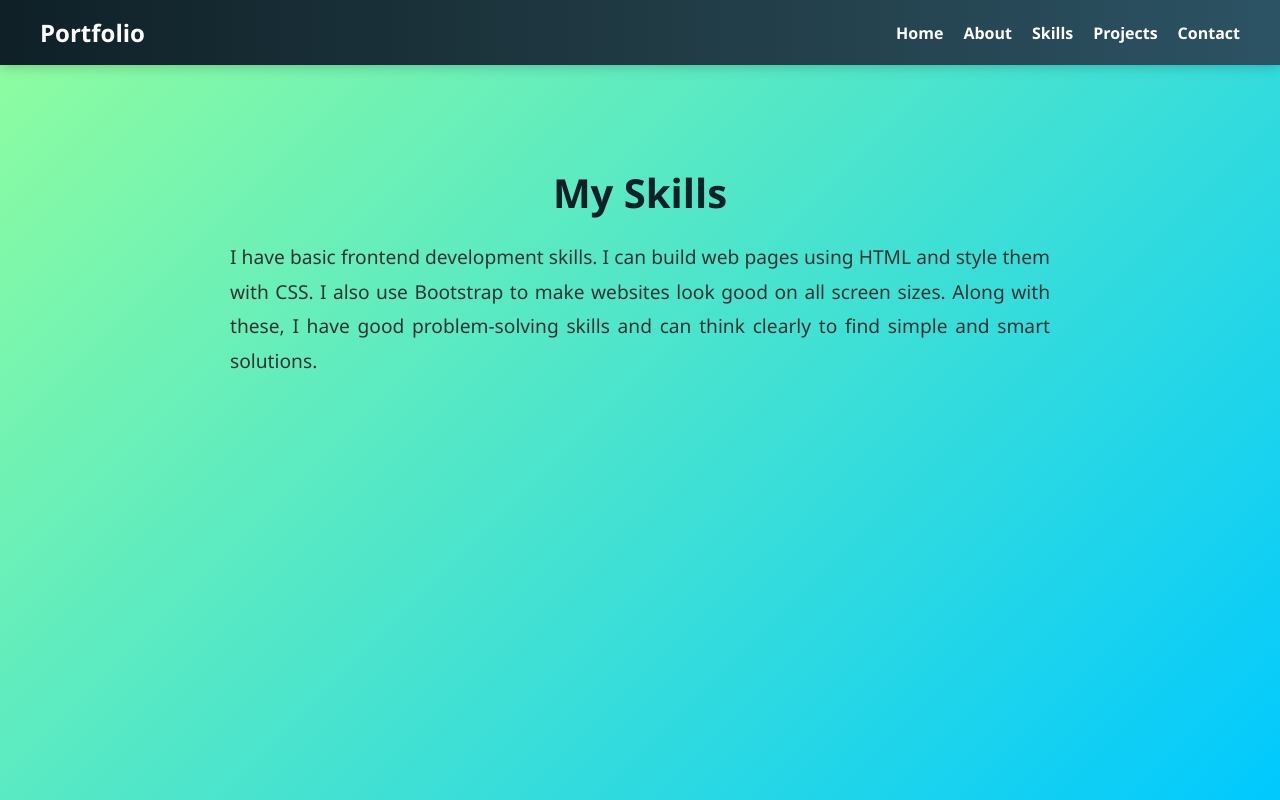
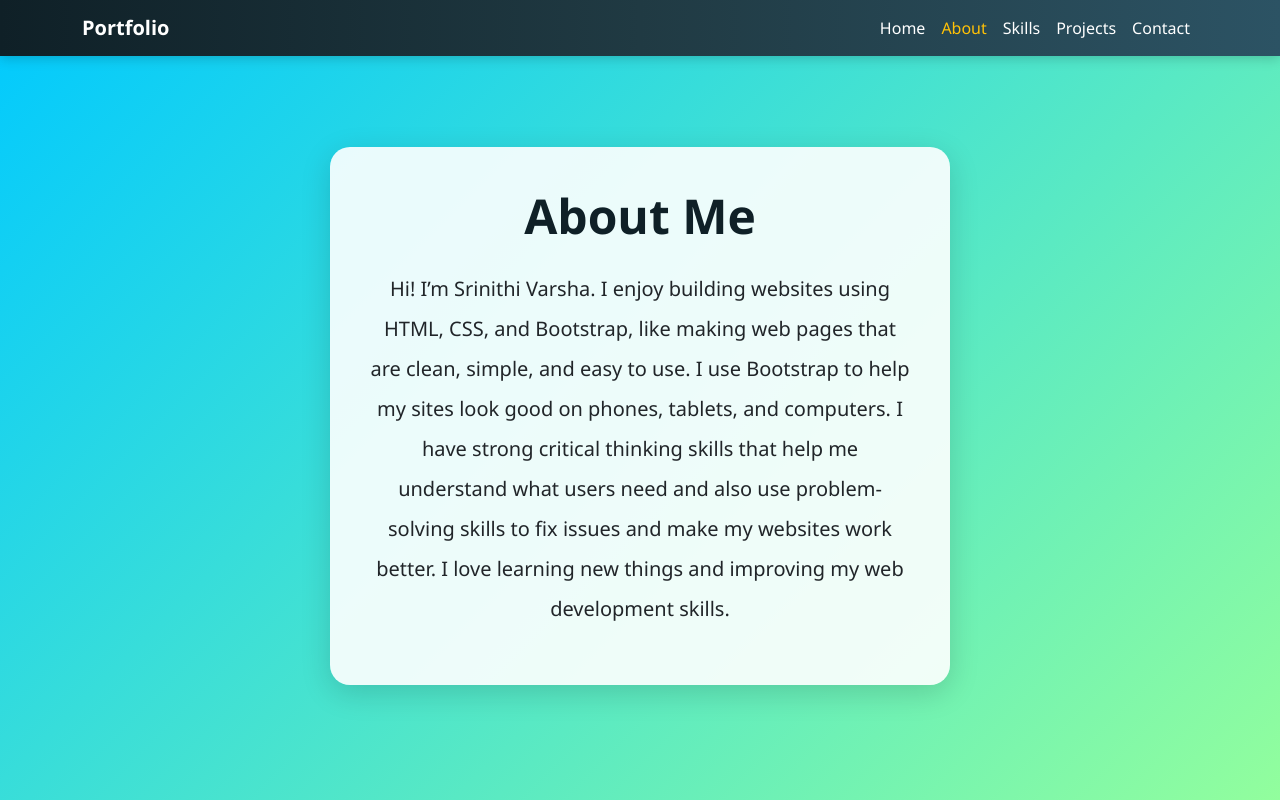
Before and after one commit to srinithivarsha/portfolio_project, a plain HTML site: page skill.html in a window 1280 px wide. Drawn offline with nearby package versions, Linux system fonts and the light colour scheme.

Commit message:
skill.html

```diff
--- a/skill.html
+++ b/skill.html
@@ -1,116 +1,64 @@
+
 <!DOCTYPE html>
 <html lang="en">
 <head>
   <meta charset="UTF-8" />
-  <meta name="viewport" content="width=device-width, initial-scale=1.0"/>
-  <title>Skills | Srinithi Varsha</title>
+  <meta name="viewport" content="width=device-width, initial-scale=1" />
+  <title>About | Srinithi Varsha</title>
+  <link href="https://cdn.jsdelivr.net/npm/bootstrap@5.3.0/dist/css/bootstrap.min.css" rel="stylesheet" />
+  <link rel="stylesheet" href="https://cdnjs.cloudflare.com/ajax/libs/font-awesome/6.5.0/css/all.min.css" />
   <style>
-    * {
-      margin: 0;
-      padding: 0;
-      box-sizing: border-box;
-    }
-
     body, html {
       height: 100%;
       font-family: 'Segoe UI', Tahoma, Geneva, Verdana, sans-serif;
-      background: linear-gradient(135deg, #92fe9d, #00c9ff);
+      background: linear-gradient(135deg, #00c9ff 0%, #92fe9d 100%);
       color: #1a1a1a;
     }
-
-    nav {
-      background: linear-gradient(to right, #0f2027, #203a43, #2c5364);
-      padding: 16px 40px;
-      display: flex;
-      justify-content: space-between;
-      align-items: center;
-      position: sticky;
-      top: 0;
-      z-index: 999;
-      box-shadow: 0 2px 12px rgba(0, 0, 0, 0.2);
+    .about-section {
+      background-color: rgba(255, 255, 255, 0.9);
+      border-radius: 20px;
+      padding: 40px;
+      box-shadow: 0 8px 30px rgba(0,0,0,0.15);
     }
-
-    .nav-left {
-      font-size: 24px;
-      font-weight: bold;
-      color: white;
-    }
-
-    .nav-right ul {
-      list-style: none;
-      display: flex;
-    }
-
-    .nav-right ul li {
-      margin-left: 20px;
-    }
-
-    .nav-right ul li a {
-      color: white;
-      text-decoration: none;
-      font-weight: 600;
-      transition: 0.3s;
-    }
-
-    .nav-right ul li a:hover {
-      color: #ffd700;
-    }
-
-    .skills-section {
-      max-width: 900px;
-      margin: 80px auto;
-      padding: 20px;
-      text-align: center;
-    }
-
-    h1 {
-      font-size: 2.5rem;
-      margin-bottom: 20px;
+    .about-section h1 {
       color: #0f2027;
     }
 
-    p.description {
-      font-size: 1.2rem;
-      color: #333;
-      line-height: 1.8;
-      text-align: justify;
-      padding: 0 20px;
-    }
 
-    @media (max-width: 600px) {
-      h1 {
-        font-size: 2rem;
-      }
-
-      p.description {
-        font-size: 1rem;
-      }
-    }
   </style>
 </head>
 <body>
 
-  <!-- Navbar -->
-  <nav>
-    <div class="nav-left">Portfolio</div>
-    <div class="nav-right">
-      <ul>
-        <li><a href="index.html">Home</a></li>
-        <li><a href="about.html">About</a></li>
-        <li><a href="skills.html">Skills</a></li>
-        <li><a href="project.html">Projects</a></li>
-        <li><a href="contact.html">Contact</a></li>
-      </ul>
+
+  <nav class="navbar navbar-expand-lg sticky-top" style="background: linear-gradient(to right, #0f2027, #203a43, #2c5364); box-shadow: 0 2px 12px rgba(0, 0, 0, 0.2);">
+    <div class="container">
+      <a class="navbar-brand text-white fw-bold" href="#">Portfolio</a>
+      <button class="navbar-toggler" type="button" data-bs-toggle="collapse" data-bs-target="#navbarNav"
+        aria-controls="navbarNav" aria-expanded="false" aria-label="Toggle navigation">
+        <span class="navbar-toggler-icon"></span>
+      </button>
+      <div class="collapse navbar-collapse justify-content-end" id="navbarNav">
+        <ul class="navbar-nav">
+          <li class="nav-item"><a class="nav-link text-white" href="index.html">Home</a></li>
+          <li class="nav-item"><a class="nav-link active text-warning" href="about.html">About</a></li>
+          <li class="nav-item"><a class="nav-link text-white" href="skills.html">Skills</a></li>
+          <li class="nav-item"><a class="nav-link text-white" href="project.html">Projects</a></li>
+          <li class="nav-item"><a class="nav-link text-white" href="contact.html">Contact</a></li>
+        </ul>
+      </div>
     </div>
   </nav>
 
-  <!-- Skills Section -->
-  <section class="skills-section">
-    <h1>My Skills</h1>
-    <p class="description">
-        I have basic frontend development skills. I can build web pages using HTML and style them with CSS. I also use Bootstrap to make websites look good on all screen sizes. Along with these, I have good problem-solving skills and can think clearly to find simple and smart solutions.
-    </p>
-  </section>
 
+  <div class="d-flex justify-content-center align-items-center" style="min-height: calc(100vh - 80px); padding: 20px;">
+    <section class="about-section col-12 col-md-8 col-lg-6 text-center">
+      <h1 class="mb-4 display-5 fw-bold">About Me</h1>
+      <p class="fs-5 lh-lg text-dark">
+        Hi! I’m Srinithi Varsha. I enjoy building websites using HTML, CSS, and Bootstrap, like making web pages that are clean, simple, and easy to use. I use Bootstrap to help my sites look good on phones, tablets, and computers. I have strong critical thinking skills that help me understand what users need and also use problem-solving skills to fix issues and make my websites work better. I love learning new things and improving my web development skills.
+      </p>
+    </section>
+  </div>
+
+  <script src="https://cdn.jsdelivr.net/npm/bootstrap@5.3.0/dist/js/bootstrap.bundle.min.js"></script>
 </body>
 </html>
```
